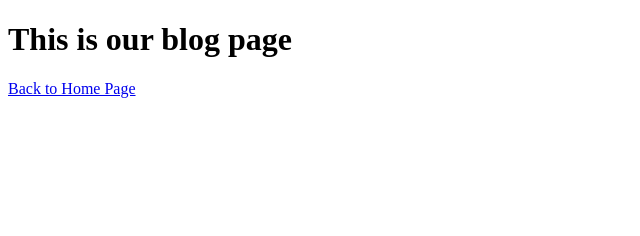
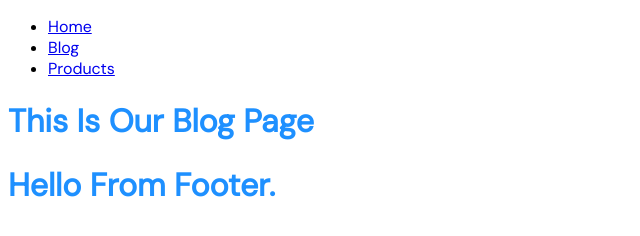
Before and after one commit to AbhishekkGautam/gatsby-basics, a Gatsby site: page /blog in a window 1280 px wide. Shown: the whole page, without its empty margins (0-640 px from the left). Built offline with nearby package versions, Linux system fonts and the light colour scheme; Gatsby itself is replaced by a stand-in of ours.

Commit message:
css modules

```diff
--- /dev/null
+++ b/src/components/Footer.js
@@ -0,0 +1,11 @@
+import React from "react"
+
+const Footer = () => {
+  return (
+    <div>
+      <h1>Hello from footer.</h1>
+    </div>
+  )
+}
+
+export default Footer
--- /dev/null
+++ b/src/components/Layout.css
@@ -0,0 +1,10 @@
+@import url("https://fonts.googleapis.com/css2?family=DM+Sans&display=swap");
+
+body {
+  font-family: "DM Sans", sans-serif;
+}
+
+h1 {
+  color: dodgerblue;
+  text-transform: capitalize;
+}
--- /dev/null
+++ b/src/components/Layout.js
@@ -0,0 +1,16 @@
+import React from "react"
+import Navbar from "./Navbar"
+import Footer from "./Footer"
+import "./Layout.css"
+
+const Layout = ({ children }) => {
+  return (
+    <>
+      <Navbar />
+      {children}
+      <Footer />
+    </>
+  )
+}
+
+export default Layout
--- /dev/null
+++ b/src/components/Navbar.js
@@ -0,0 +1,21 @@
+import React from "react"
+import { Link } from "gatsby"
+const Navbar = () => {
+  return (
+    <nav>
+      <ul>
+        <li>
+          <Link to="/">Home</Link>
+        </li>
+        <li>
+          <Link to="/blog">Blog</Link>
+        </li>
+        <li>
+          <Link to="/products">Products</Link>
+        </li>
+      </ul>
+    </nav>
+  )
+}
+
+export default Navbar
--- a/src/pages/blog.js
+++ b/src/pages/blog.js
@@ -1,12 +1,11 @@
 import React from "react"
-import { Link } from "gatsby"
+import Layout from "../components/Layout"
 
 const blog = () => {
   return (
-    <div>
+    <Layout>
       <h1>This is our blog page</h1>
-      <Link to="/">Back to Home Page</Link>
-    </div>
+    </Layout>
   )
 }
 
--- a/src/pages/products.js
+++ b/src/pages/products.js
@@ -1,10 +1,11 @@
 import React from "react"
+import Layout from "../components/Layout"
 
 const products = () => {
   return (
-    <div>
+    <Layout>
       <h1>This is our products page</h1>
-    </div>
+    </Layout>
   )
 }
 
```
Also changed, not shown: src/pages/index.js (+4 -5 lines).
